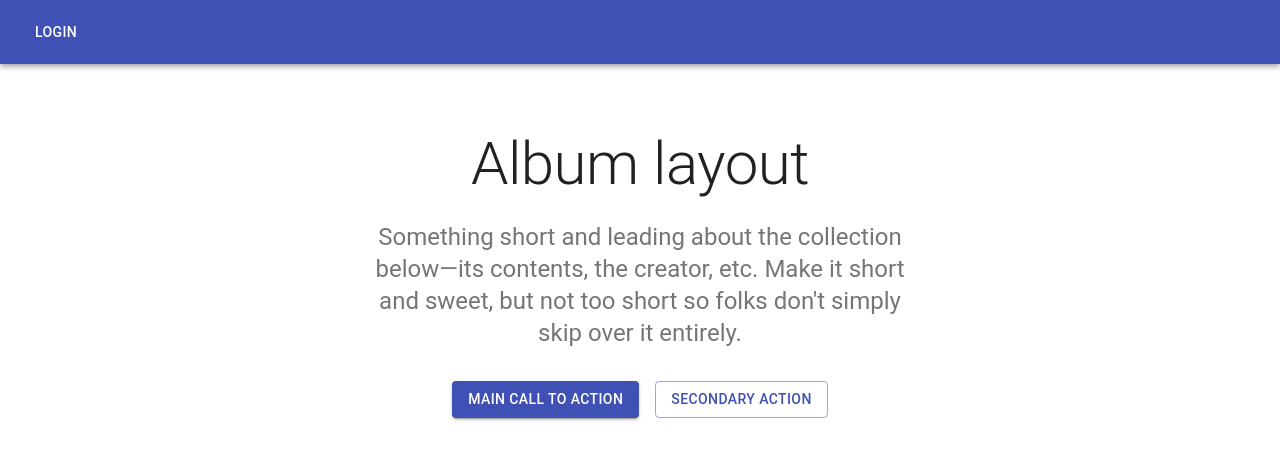
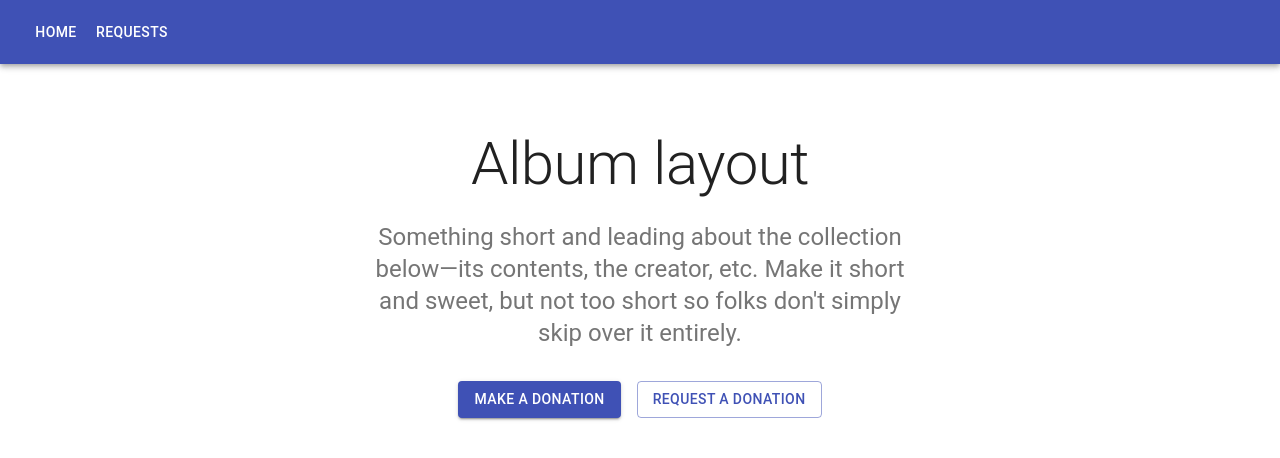
Before and after one commit to lidaniel7/Tequity, a React (Create React App) app: page / in a window 1280 px wide. Shown: the top 458 px of the page. Built offline with nearby package versions, Linux system fonts and the light colour scheme.

Commit message:
got the navigation bar

```diff
--- a/package.json
+++ b/package.json
@@ -10,6 +10,8 @@
     "@testing-library/user-event": "^7.1.2",
     "react": "^16.14.0",
     "react-dom": "^16.14.0",
+    "react-router": "^5.2.0",
+    "react-router-dom": "^5.2.0",
     "react-scripts": "3.4.3"
   },
   "scripts": {
--- a/src/App.js
+++ b/src/App.js
@@ -1,7 +1,6 @@
 import React from 'react';
 import logo from './logo.svg';
 import './App.css';
-import Posts from './Components/Posts'
 import AppBar from '@material-ui/core/AppBar';
 import Button from '@material-ui/core/Button';
 import Card from '@material-ui/core/Card';
@@ -14,7 +13,10 @@ import Toolbar from '@material-ui/core/Toolbar';
 import Typography from '@material-ui/core/Typography';
 import { makeStyles } from '@material-ui/core/styles';
 import Container from '@material-ui/core/Container';
-import Link from '@material-ui/core/Link';
+import { BrowserRouter as Router, Route, Link, Switch } from "react-router-dom";
+
+import Posts from './Components/Posts';
+import Home from './Components/Home';
 
 function Copyright() {
   return (
@@ -67,45 +69,21 @@ function App() {
   const classes = useStyles();
 
   return (
-    <div className="App">
-      <React.Fragment>
-        <CssBaseline />
+    <Router>
+      <div>
         <AppBar position="relative">
           <Toolbar>
-            <Button color="inherit">Login</Button>
+              <Button color="inherit" component={Link} to={'/'}>Home</Button>
+              <Button color="inherit" component={Link} to={'/posts'}>Requests</Button>
+            {/* <Link to={'/posts'} className="nav-link">Posts</Link> */}
           </Toolbar>
         </AppBar>
-        <main>
-          {/* Hero unit */}
-          <div className={classes.heroContent}>
-            <Container maxWidth="sm">
-              <Typography component="h1" variant="h2" align="center" color="textPrimary" gutterBottom>
-                Album layout
-            </Typography>
-              <Typography variant="h5" align="center" color="textSecondary" paragraph>
-                Something short and leading about the collection below—its contents, the creator, etc.
-                Make it short and sweet, but not too short so folks don&apos;t simply skip over it
-                entirely.
-            </Typography>
-              <div className={classes.heroButtons}>
-                <Grid container spacing={2} justify="center">
-                  <Grid item>
-                    <Button variant="contained" color="primary">
-                      Main call to action
-                  </Button>
-                  </Grid>
-                  <Grid item>
-                    <Button variant="outlined" color="primary">
-                      Secondary action
-                  </Button>
-                  </Grid>
-                </Grid>
-              </div>
-            </Container>
-          </div>
-        </main>
-      </React.Fragment>
-    </div>
+        <Switch>
+          <Route path="/" component={Home} exact />
+          <Route path="/posts" component={Posts} />
+        </Switch>
+      </div>
+    </Router>
   );
 }
 
--- /dev/null
+++ b/src/Components/Home.js
@@ -0,0 +1,104 @@
+import React from 'react';
+import AppBar from '@material-ui/core/AppBar';
+import Button from '@material-ui/core/Button';
+import Card from '@material-ui/core/Card';
+import CardActions from '@material-ui/core/CardActions';
+import CardContent from '@material-ui/core/CardContent';
+import CardMedia from '@material-ui/core/CardMedia';
+import CssBaseline from '@material-ui/core/CssBaseline';
+import Grid from '@material-ui/core/Grid';
+import Toolbar from '@material-ui/core/Toolbar';
+import Typography from '@material-ui/core/Typography';
+import { makeStyles } from '@material-ui/core/styles';
+import Container from '@material-ui/core/Container';
+import Link from '@material-ui/core/Link';
+
+
+function Copyright() {
+    return (
+      <Typography variant="body2" color="textSecondary" align="center">
+        {'Copyright © '}
+        <Link color="inherit" href="https://material-ui.com/">
+          Your Website
+        </Link>{' '}
+        {new Date().getFullYear()}
+        {'.'}
+      </Typography>
+    );
+  }
+
+  const useStyles = makeStyles((theme) => ({
+    icon: {
+      marginRight: theme.spacing(2),
+    },
+    heroContent: {
+      backgroundColor: theme.palette.background.paper,
+      padding: theme.spacing(8, 0, 6),
+    },
+    heroButtons: {
+      marginTop: theme.spacing(4),
+    },
+    cardGrid: {
+      paddingTop: theme.spacing(8),
+      paddingBottom: theme.spacing(8),
+    },
+    card: {
+      height: '100%',
+      display: 'flex',
+      flexDirection: 'column',
+    },
+    cardMedia: {
+      paddingTop: '56.25%', // 16:9
+    },
+    cardContent: {
+      flexGrow: 1,
+    },
+    footer: {
+      backgroundColor: theme.palette.background.paper,
+      padding: theme.spacing(6),
+    },
+  }));
+
+
+  function Home() {
+    const classes = useStyles();
+
+    return (
+        <div className="App">
+          <React.Fragment>
+            <CssBaseline />
+            <main>
+              {/* Hero unit */}
+              <div className={classes.heroContent}>
+                <Container maxWidth="sm">
+                  <Typography component="h1" variant="h2" align="center" color="textPrimary" gutterBottom>
+                    Album layout
+              </Typography>
+                  <Typography variant="h5" align="center" color="textSecondary" paragraph>
+                    Something short and leading about the collection below—its contents, the creator, etc.
+                    Make it short and sweet, but not too short so folks don&apos;t simply skip over it
+                    entirely.
+              </Typography>
+                  <div className={classes.heroButtons}>
+                    <Grid container spacing={2} justify="center">
+                      <Grid item>
+                        <Button variant="contained" color="primary">
+                          Make a Donation
+                    </Button>
+                      </Grid>
+                      <Grid item>
+                        <Button variant="outlined" color="primary">
+                          Request a Donation
+                    </Button>
+                      </Grid>
+                    </Grid>
+                  </div>
+                </Container>
+              </div>
+            </main>
+          </React.Fragment>
+        </div>
+    );
+  }
+
+  export default Home;
--- a/src/Components/Posts.js
+++ b/src/Components/Posts.js
@@ -1,7 +1,6 @@
 import React from 'react';
 import AppBar from '@material-ui/core/AppBar';
 import Button from '@material-ui/core/Button';
-import CameraIcon from '@material-ui/icons/PhotoCamera';
 import Card from '@material-ui/core/Card';
 import CardActions from '@material-ui/core/CardActions';
 import CardContent from '@material-ui/core/CardContent';
@@ -67,11 +66,6 @@ export default function Posts() {
   return (
     <React.Fragment>
       <CssBaseline />
-      <AppBar position="relative">
-        <Toolbar>
-            <Button color="inherit">Login</Button>
-        </Toolbar>
-      </AppBar>
       <main>
         {/* Hero unit */}
         <div className={classes.heroContent}>
```
Also changed, not shown: 1 other file (tests, documents, lock files or other folders).
